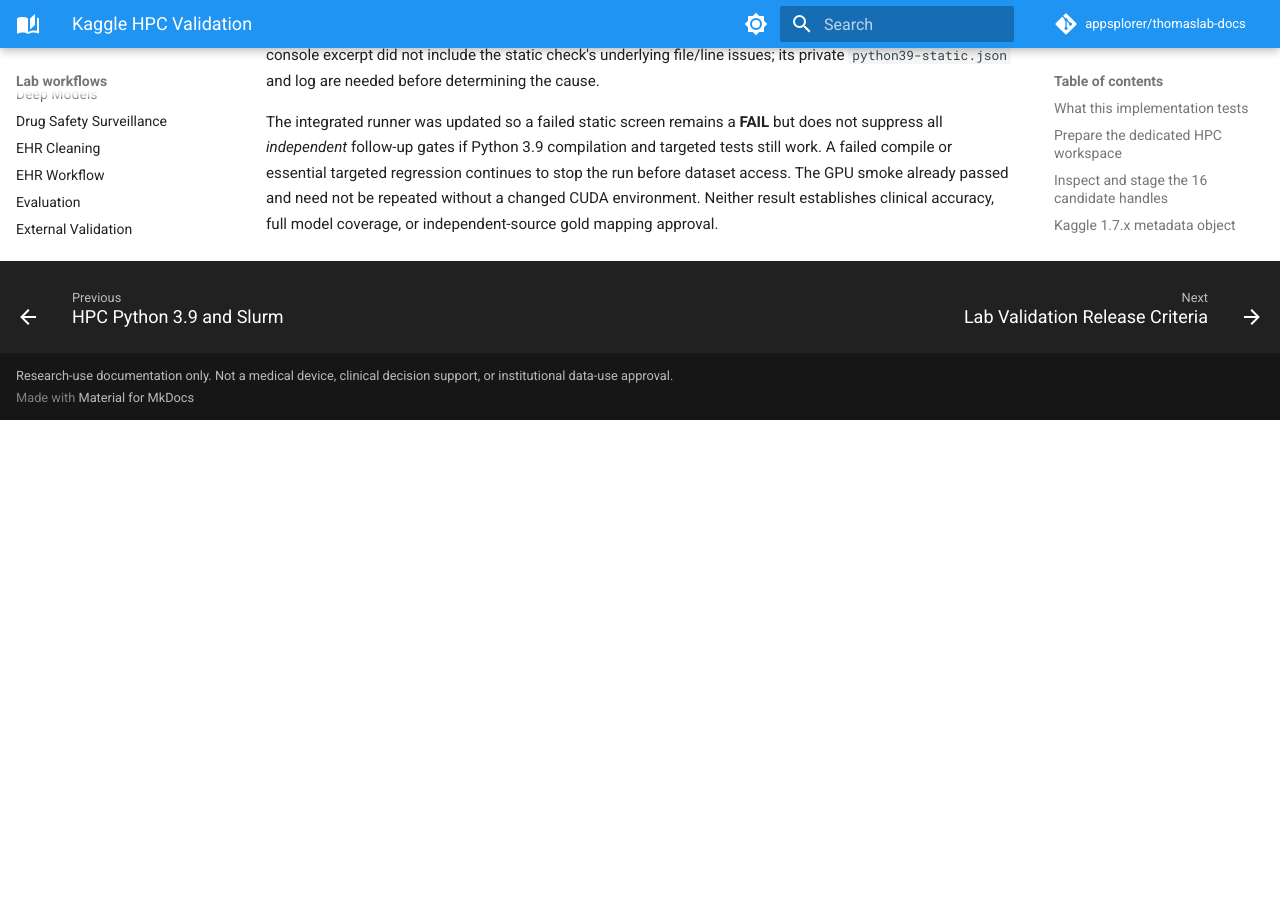
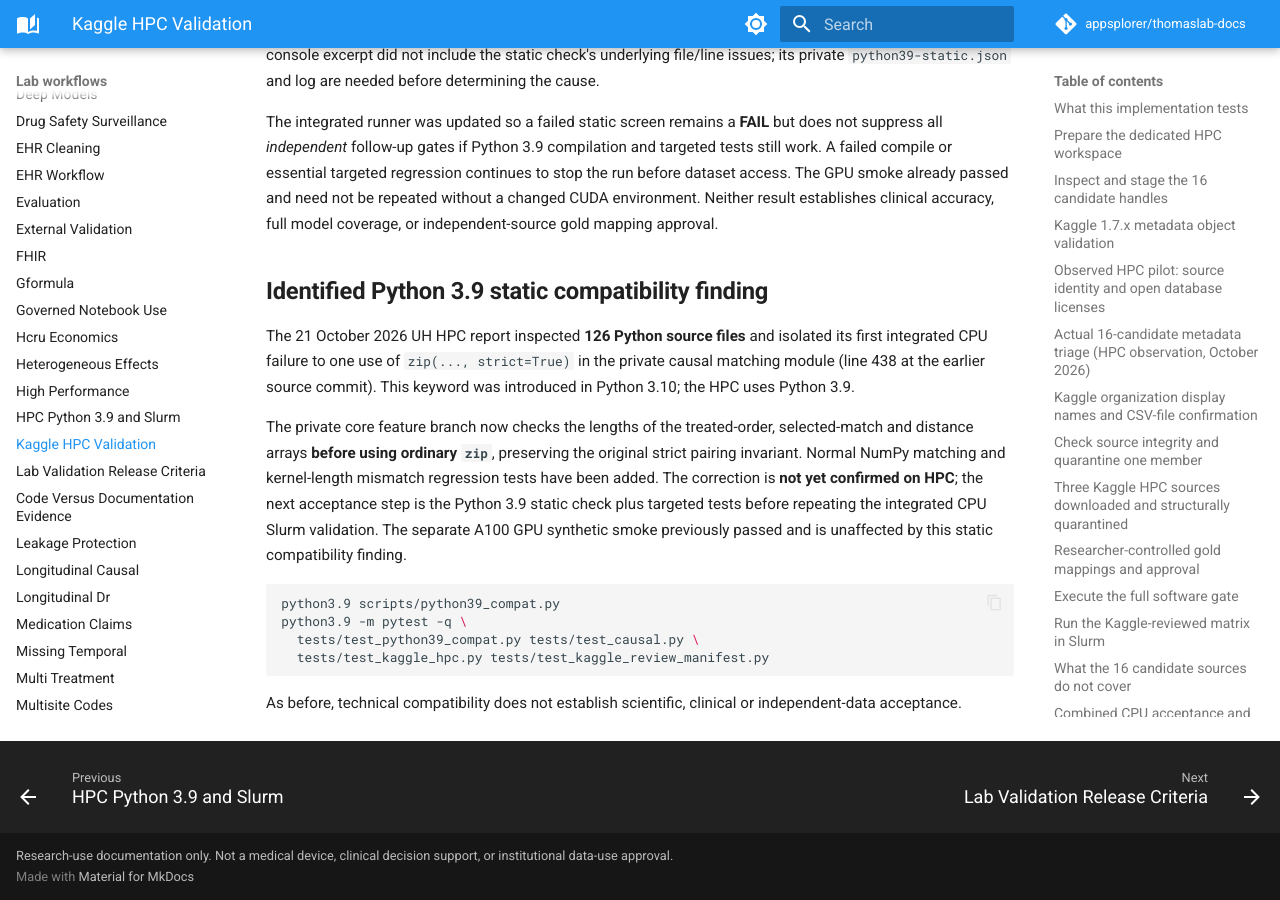
Before and after one commit to appsplorer/thomaslab-docs, an MkDocs documentation site: the page built from docs/guides/kaggle-hpc-acceptance.md, in a window 1280 px wide and 900 px high, scrolled down 11622 px. Built offline with MkDocs 1.6.1 and Material for MkDocs 9.7.7, drawn with Linux system fonts in a browser that asks for light colours; comment, search, counter and statistics services are not loaded; before the commit the page ends 12042 px from its top, so only the background shows below that.

Commit message:
docs: Python 3.9 causal matching repair and HPC verification commands

```diff
--- a/docs/guides/kaggle-hpc-acceptance.md
+++ b/docs/guides/kaggle-hpc-acceptance.md
@@ -361,3 +361,19 @@ A real authorized UH Slurm run produced **different outcomes** for GPU and CPU,
 The exact CPU source checkout was `1994be20b90393db9d6eecc9029501a55579d0f1`. The private CPU report recorded `cpu_technical_status=FAIL` and `scientific_validation=NOT_ASSESSED`. The user-supplied console excerpt did not include the static check's underlying file/line issues; its private `python39-static.json` and log are needed before determining the cause.
 
 The integrated runner was updated so a failed static screen remains a **FAIL** but does not suppress all *independent* follow-up gates if Python 3.9 compilation and targeted tests still work. A failed compile or essential targeted regression continues to stop the run before dataset access. The GPU smoke already passed and need not be repeated without a changed CUDA environment. Neither result establishes clinical accuracy, full model coverage, or independent-source gold mapping approval.
+
+
+## Identified Python 3.9 static compatibility finding
+
+The 21 October 2026 UH HPC report inspected **126 Python source files** and isolated its first integrated CPU failure to one use of `zip(..., strict=True)` in the private causal matching module (line 438 at the earlier source commit). This keyword was introduced in Python 3.10; the HPC uses Python 3.9.
+
+The private core feature branch now checks the lengths of the treated-order, selected-match and distance arrays **before using ordinary `zip`**, preserving the original strict pairing invariant. Normal NumPy matching and kernel-length mismatch regression tests have been added. The correction is **not yet confirmed on HPC**; the next acceptance step is the Python 3.9 static check plus targeted tests before repeating the integrated CPU Slurm validation. The separate A100 GPU synthetic smoke previously passed and is unaffected by this static compatibility finding.
+
+~~~bash
+python3.9 scripts/python39_compat.py
+python3.9 -m pytest -q \
+  tests/test_python39_compat.py tests/test_causal.py \
+  tests/test_kaggle_hpc.py tests/test_kaggle_review_manifest.py
+~~~
+
+As before, technical compatibility does not establish scientific, clinical or independent-data acceptance.
```
